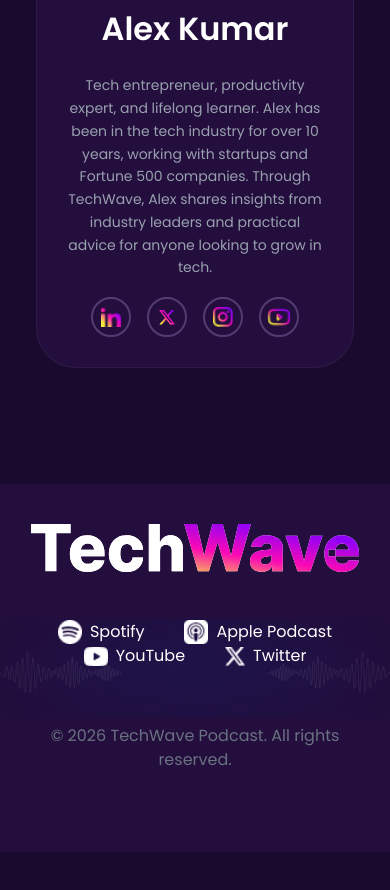
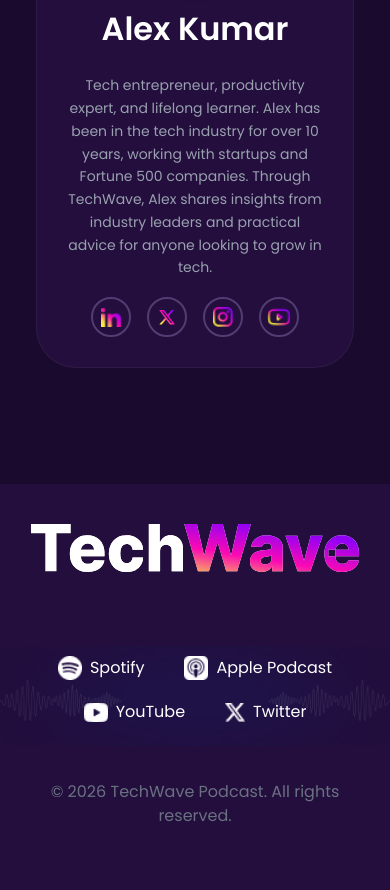
Before and after one commit to CoderGUY47/ph_assignment_2_web, a plain HTML site: page index.html in a window 390 px wide. Shown: the part 6247-7137 px from the top of the page. Before the commit the page ends 7099 px from the top, so only its background shows below. Drawn offline with nearby package versions, Linux system fonts and the light colour scheme.

Commit message:
\\==responsive design worked fine==//

```diff
--- a/index.html
+++ b/index.html
@@ -332,20 +332,20 @@
                     <img src="./images/TechWave.svg" alt="TechWave Logo" class="h-12">
                 </div>
                 <div class="w-full flex flex-col items-center">
-                    <div class="footer-link flex flex-row gap-x-10 mb-14">
-                        <div class="flex items-center justify-center gap-x-2">
+                    <div class="footer-link flex flex-row gap-x-10 mt-4 mb-14">
+                        <div class="footer-content flex items-center justify-center gap-x-2">
                             <img src="./images/spotify.png" alt="" class="w-6">
                             <p>Spotify</p>
                         </div>
-                        <div class="flex items-center justify-center gap-x-2">
+                        <div class="footer-content flex items-center justify-center gap-x-2">
                             <img src="./images/apple-podcast.png" alt="" class="w-6">
                             <p>Apple Podcast</p>
                         </div>
-                        <div class="flex items-center justify-center gap-x-2">
+                        <div class="footer-content flex items-center justify-center gap-x-2">
                             <img src="./images/youtube-podcast.png" alt="" class="w-6">
                             <p>YouTube</p>
                         </div>
-                        <div class="flex items-center justify-center gap-x-2">
+                        <div class="footer-content flex items-center justify-center gap-x-2">
                             <img src="./images/x.png" alt="" class="w-5 brightness-0 invert">
                             <p>Twitter</p>
                         </div>
--- a/style.css
+++ b/style.css
@@ -289,6 +289,10 @@
         margin-top: -40px;
     }
 
+    .footer-content {
+        margin-top: 20px;
+    }
+
     .footer-link {
         flex-wrap: wrap;
         justify-content: center;
```
